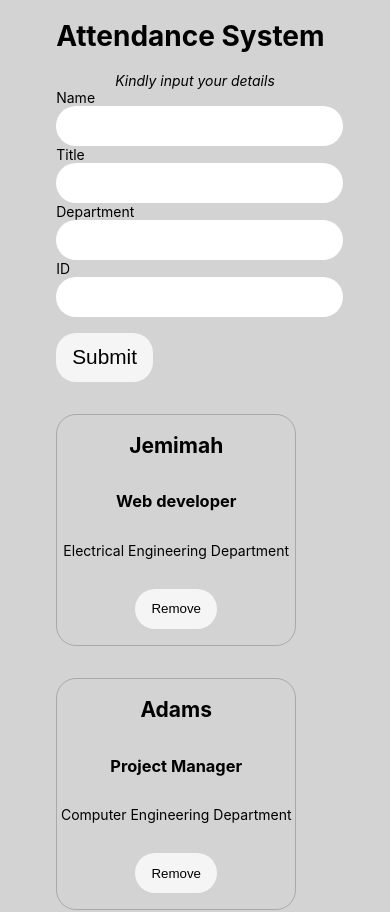
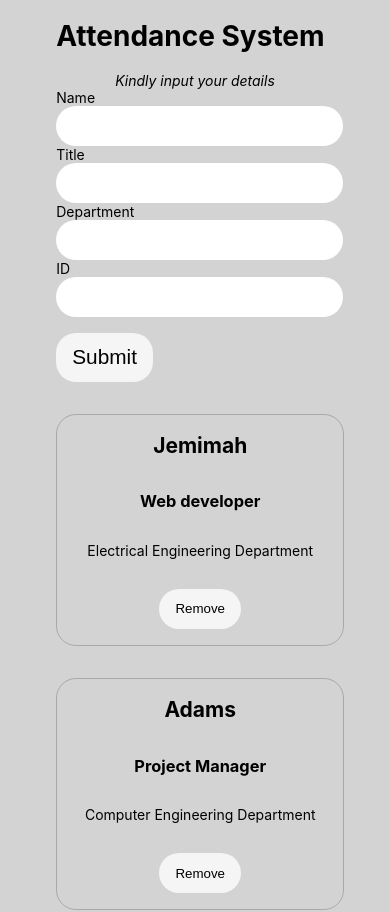
Before and after one commit to Jemi-code/Simple_Attendance, a React (Create React App) app: page / in a window 390 px wide. Shown: the top 912 px of the page. Built offline with nearby package versions, Linux system fonts and the light colour scheme.

Commit message:
css is still fooling

```diff
--- a/src/index.css
+++ b/src/index.css
@@ -93,7 +93,7 @@ form > input{
   }
 
   .people{
-    grid-template-columns: 1fr;
+    grid-template-columns: 120%;
     grid-gap: 0px !important;
   }
 
```
